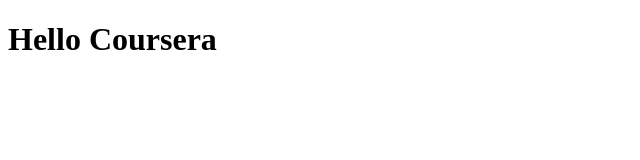
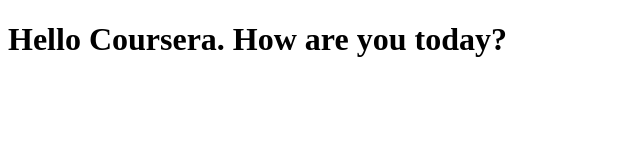
Before and after one commit to Eihadyne/coursera-test, a plain HTML site: page site/index.html in a window 1280 px wide. Shown: the whole page, without its empty margins (0-640 px from the left). Drawn offline with Linux system fonts and the light colour scheme.

Commit message:
Small addition to the page.

```diff
--- a/site/index.html
+++ b/site/index.html
@@ -6,6 +6,6 @@
 	<title>Hello Coursera </title>
 </head>
 <body>
-<h1>Hello Coursera</h1>
+<h1>Hello Coursera. How are you today?</h1>
 </body>
 </html>
```
